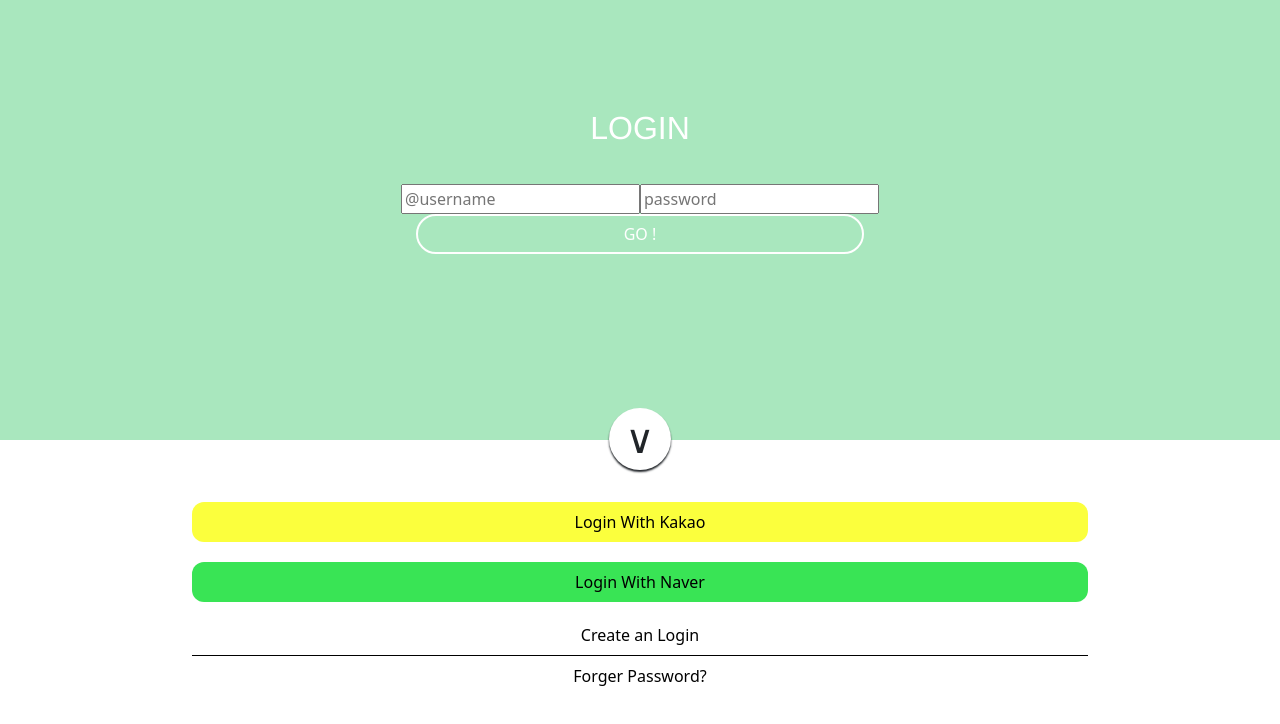
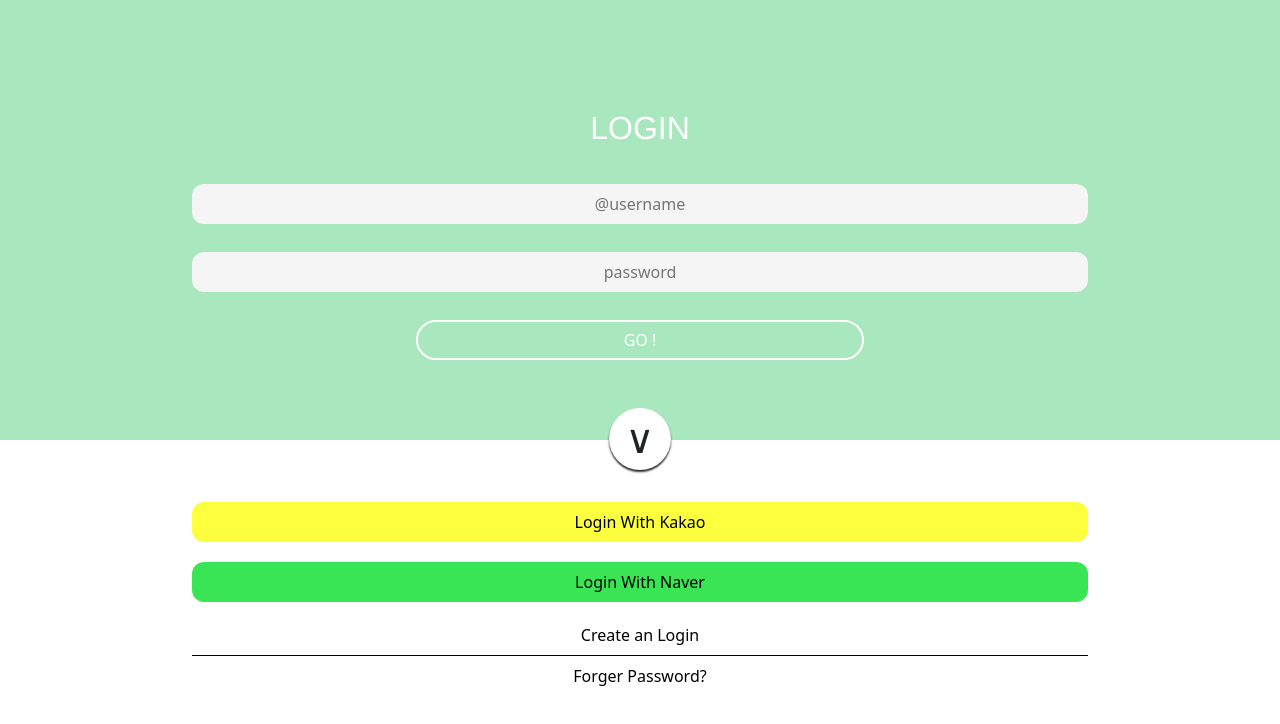
Before and after one commit to shinsoonho/AccountBook-FE, a Vue app: page /login in a window 1280 px wide. Shown: the top 724 px of the page. Built offline with nearby package versions, Linux system fonts and the light colour scheme.

Commit message:
로그인 기능 추가

```diff
--- a/src/views/LoginPage.vue
+++ b/src/views/LoginPage.vue
@@ -2,12 +2,10 @@
 	<div class="wrapper-container">
 		<div class="container-top">
 			<div class="container">
-				<form action="post">
-					<label id="loginLabel" for="text">LOGIN</label>
-					<input id="loginId" type="text" placeholder="@username" />
-					<input id="loginPassword" type="password" placeholder="password" />
-					<button id="loginBtn" type="button">GO !</button>
-				</form>
+				<label id="loginLabel" for="text">LOGIN</label>
+				<input v-model="loginForm.serviceId" id="serviceId" type="text" placeholder="@username" />
+				<input v-model="loginForm.userPw" id="userPw" type="password" placeholder="password" />
+				<button @click="login" id="loginBtn" type="button">GO !</button>
 			</div>
 		</div>
 		<div class="semi-degine">∨</div>
@@ -25,7 +23,9 @@
 </template>
 
 <script setup>
+import { userLogin } from '@/api/index';
 import { useRouter } from 'vue-router';
+import { ref } from 'vue';
 import '@/css/login.css';
 
 const router = useRouter();
@@ -35,5 +35,33 @@
 		name: pageName,
 	});
 };
+
+const loginForm = ref({
+	serviceId: null,
+	userPw: null,
+});
+
+const login = async () => {
+
+	try {
+		const data = {
+			...loginForm.value,
+		};
+		console.log("serviceId = " + data.serviceId);
+		console.log("userPw = " + data.userPw);
+
+		await userLogin(data);
+		router.push({ name: 'mainHome' });
+
+	} catch (error) {
+		if (error.response && error.response.data && error.response.data.message) {
+			alert(error.response.data.message);
+		} else {
+			alert('서버 오류가 발생했습니다. 관리자에게 문의하세요.');
+		}
+	}
+}
+
+
 </script>
 <style></style>
```
